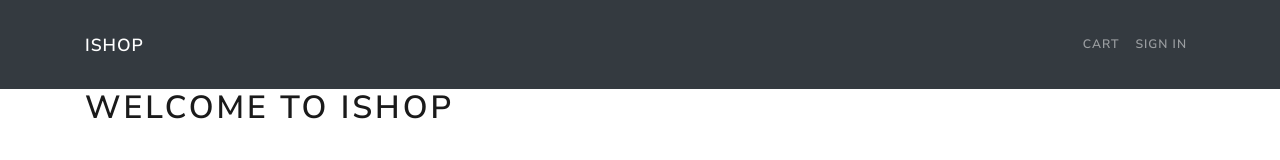
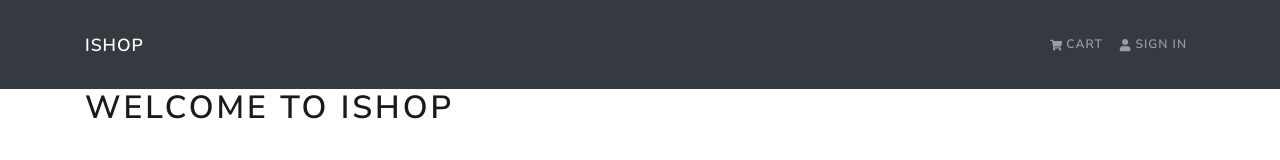
Before and after one commit to alvingomez/ishop, a React (Create React App) app in the folder frontend/: page / in a window 1280 px wide. Shown: the top 160 px of the page. Built offline with nearby package versions, Linux system fonts and the light colour scheme.

Commit message:
Links logo
I have added logo to cart and sign-in links using React icons.

```diff
--- a/frontend/package.json
+++ b/frontend/package.json
@@ -9,6 +9,7 @@
     "react": "^17.0.1",
     "react-bootstrap": "^1.4.3",
     "react-dom": "^17.0.1",
+    "react-icons": "^4.1.0",
     "react-scripts": "4.0.1",
     "web-vitals": "^0.2.4"
   },
--- a/frontend/src/components/Header.js
+++ b/frontend/src/components/Header.js
@@ -1,5 +1,6 @@
 import React from 'react';
 import {Navbar, Nav, Container} from 'react-bootstrap';
+import { FaShoppingCart, FaUser } from "react-icons/fa";
 
 const Header = () => {
     return <header>
@@ -9,8 +10,8 @@ const Header = () => {
      <Navbar.Toggle aria-controls="basic-navbar-nav" />
      <Navbar.Collapse id="basic-navbar-nav">
       <Nav className="ml-auto">
-      <Nav.Link href="/cart">Cart</Nav.Link>
-      <Nav.Link href="/login">Sign In</Nav.Link>
+      <Nav.Link href="/cart"><FaShoppingCart/> Cart</Nav.Link>
+      <Nav.Link href="/login"><FaUser /> Sign In</Nav.Link>
       </Nav>
      </Navbar.Collapse>
     </Container>
```
Also changed, not shown: 1 other file (tests, documents, lock files or other folders).
